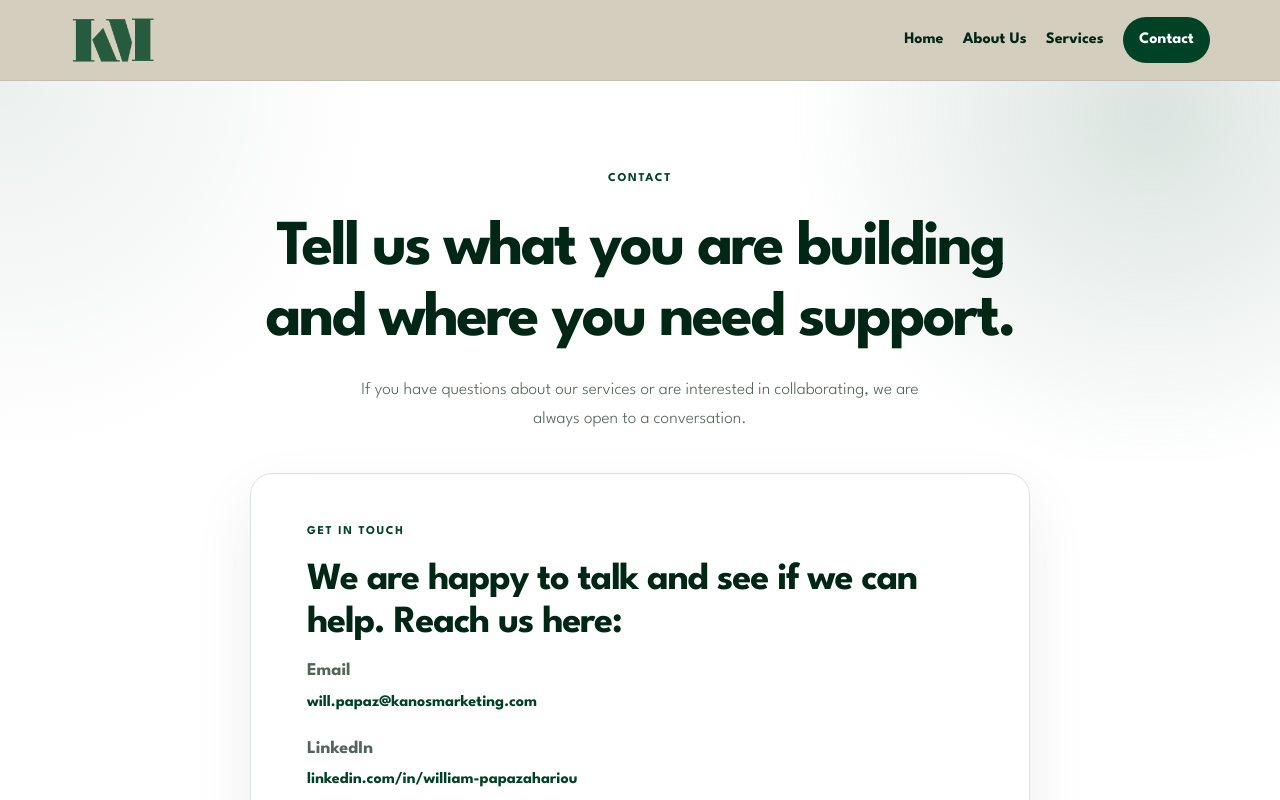
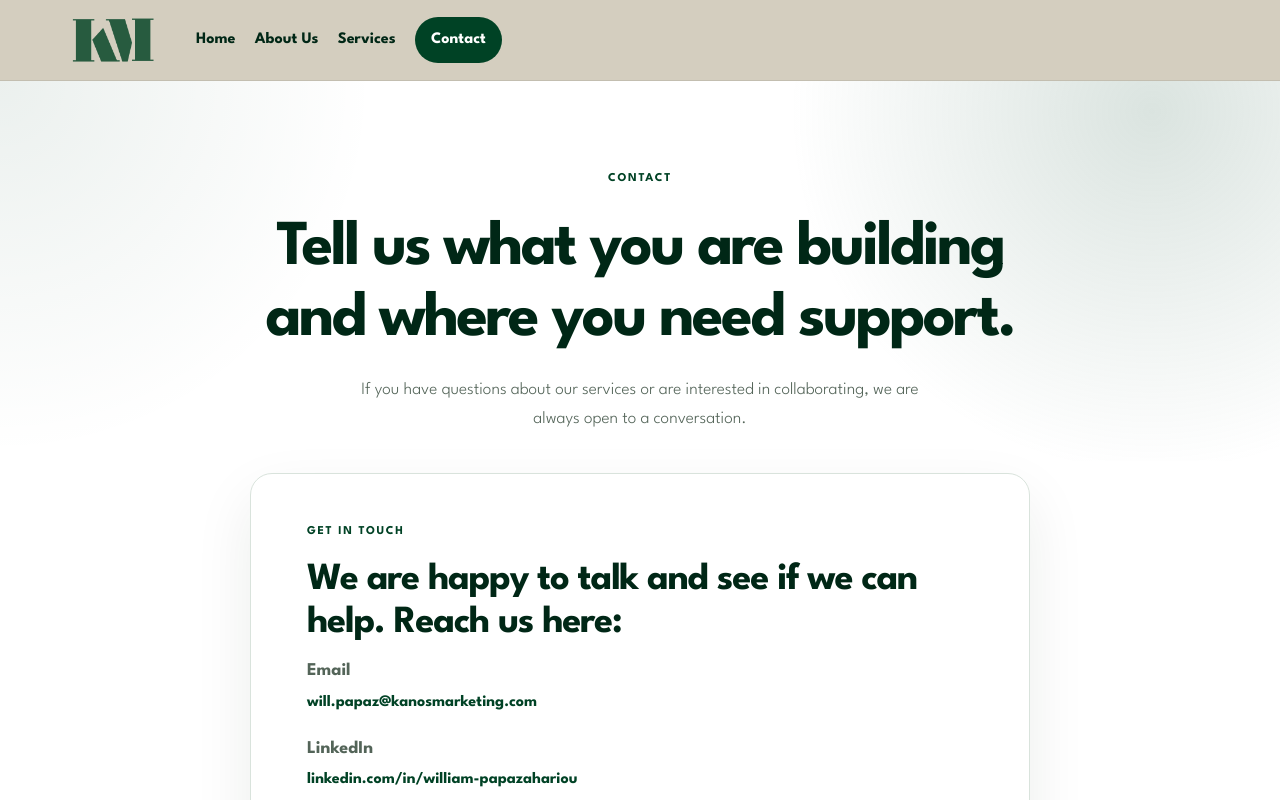
Before and after one commit to patgratt/kanosGroup, a React (Vite) app: page /contact in a window 1280 px wide. Shown: the top 800 px of the page. Built offline with nearby package versions, Linux system fonts and the light colour scheme.

Commit message:
move header buttons

```diff
--- a/styles.css
+++ b/styles.css
@@ -76,7 +76,7 @@ a {
   min-height: 80px;
   display: flex;
   align-items: center;
-  justify-content: space-between;
+  justify-content: flex-start;
   gap: 1rem;
 }
 
@@ -115,6 +115,7 @@ a {
   display: flex;
   align-items: center;
   gap: 1.2rem;
+  margin-left: 1.5rem;
 }
 
 .site-nav a {
@@ -1216,6 +1217,7 @@ b {
     top: 80px;
     left: 0;
     right: 0;
+    margin-left: 0;
     display: none;
     flex-direction: column;
     align-items: flex-start;
```
